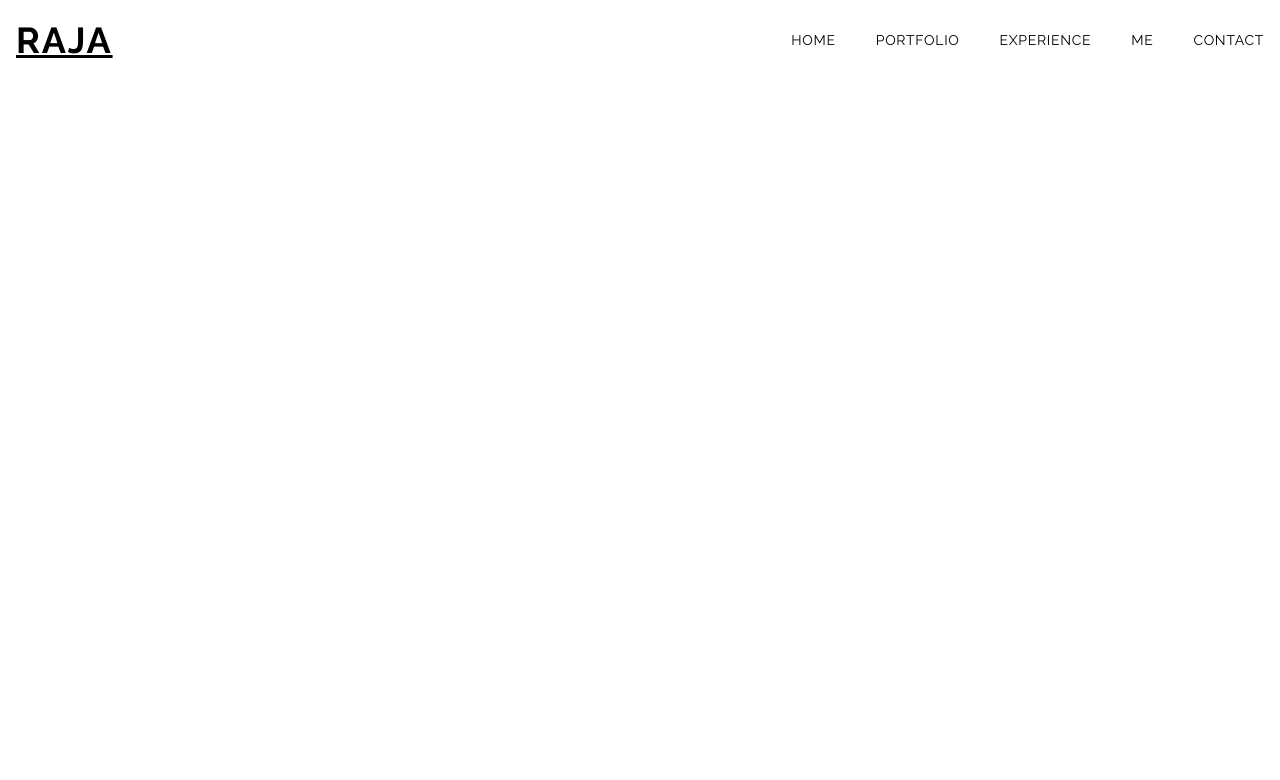
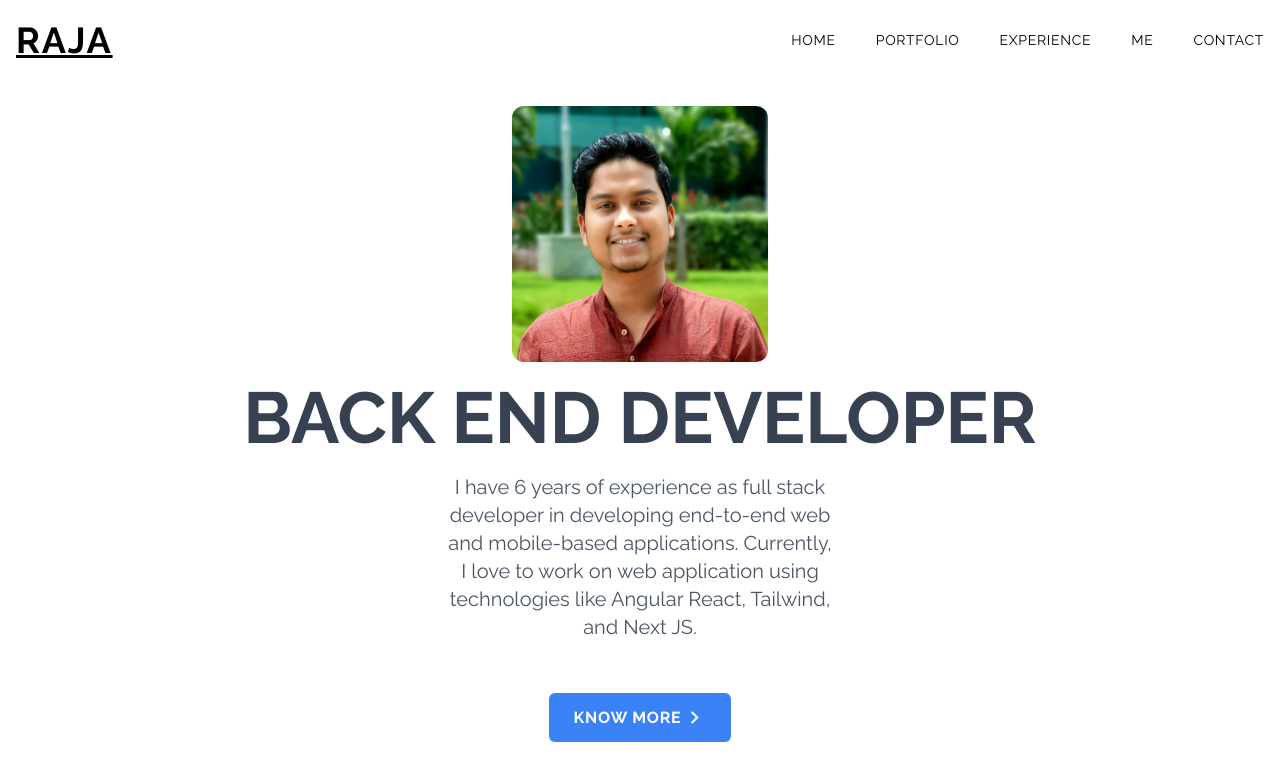
Before and after one commit to RajaKalavala/portfolio-website, a Next.js app: page / in a window 1280 px wide. Shown: the top 780 px of the page. Built offline with nearby package versions, Linux system fonts and the light colour scheme.

Commit message:
[HomePage] Implementing Home page

```diff
--- /dev/null
+++ b/components/HomePage.jsx
@@ -0,0 +1,39 @@
+import React from "react";
+import heroImage from "../public/assets/profile.jpg";
+import { MdExpandMore } from "react-icons/md";
+import Image from "next/image";
+import Link from "next/link";
+
+const HomePage = () => {
+  return (
+    <div id="home" className="h-screen w-full text-center">
+      <div className="max-w-screen-xl mx-auto w-full h-full pt-24 p-4 flex flex-col justify-around items-center">
+        <div className="w-64 h-64 mx-auto overflow-hidden rounded-xl">
+          <Image src={heroImage} alt="me" />
+        </div>
+
+        <h1 className="uppercase font-bold text-gray-700 text-7xl">
+          back end developer
+        </h1>
+
+        <p className="text-gray-600 text-xl max-w-sm mx-auto">
+          I have 6 years of experience as full stack developer in developing
+          end-to-end web and mobile-based applications. Currently, I love to
+          work on web application using technologies like Angular React,
+          Tailwind, and Next JS.
+        </p>
+
+        <Link href="/#me">
+          <div className="group flex items-center justify-center my-8 bg-blue-500 text-white px-6 py-3 font-bold uppercase rounded-md tracking-wider cursor-pointer">
+            know more
+            <span className="-rotate-90 duration-100 ease-in group-hover:rotate-0">
+              <MdExpandMore size={25} />
+            </span>
+          </div>
+        </Link>
+      </div>
+    </div>
+  );
+};
+
+export default HomePage;
--- a/pages/index.js
+++ b/pages/index.js
@@ -1,7 +1,12 @@
 import Head from "next/head";
 import Image from "next/image";
+import HomePage from "../components/HomePage";
 import styles from "../styles/Home.module.css";
 
 export default function Home() {
-  return <div></div>;
+  return (
+    <div>
+      <HomePage />
+    </div>
+  );
 }
```
Also changed, not shown: public/assets/profile.jpg (added).
